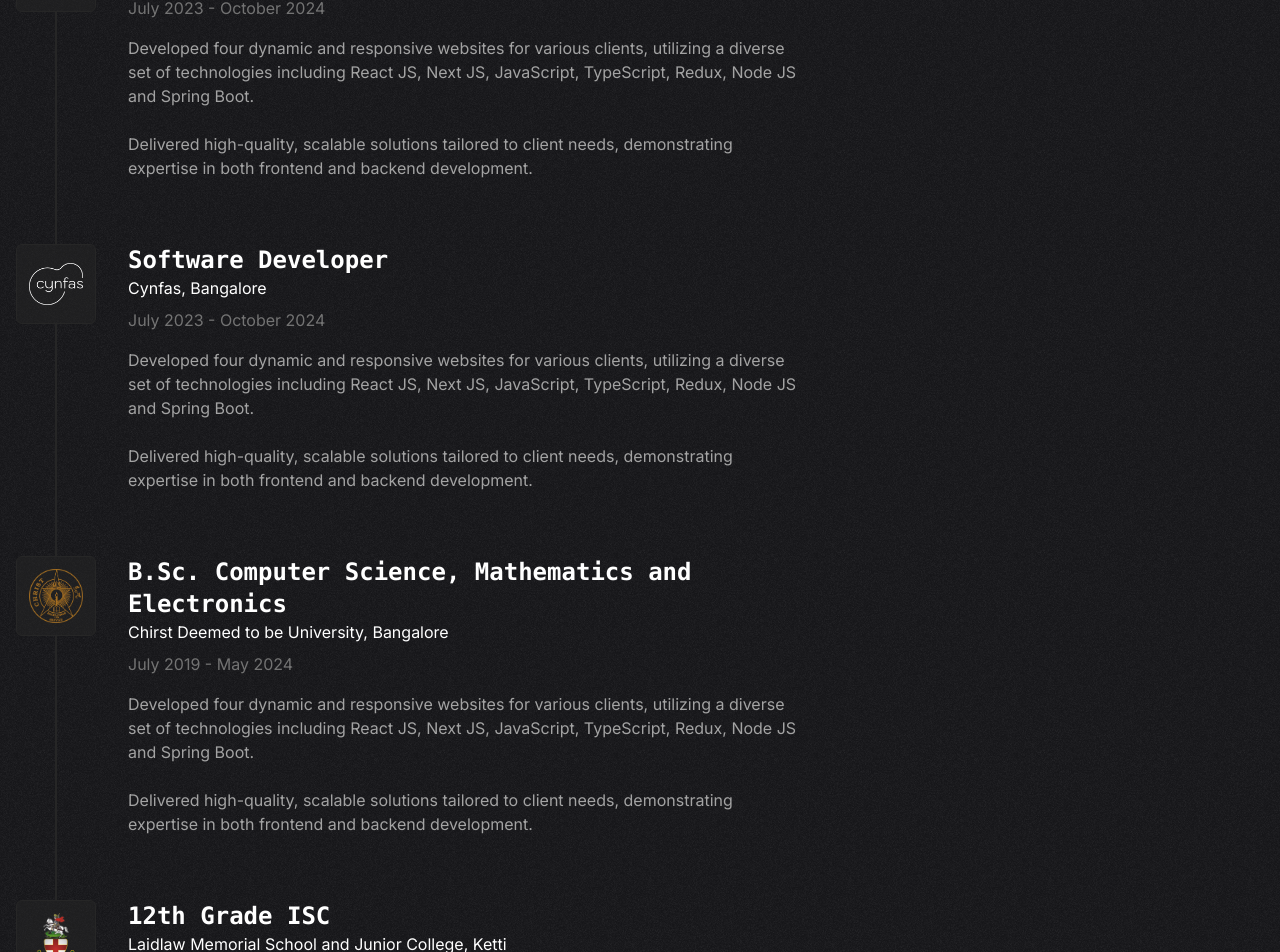
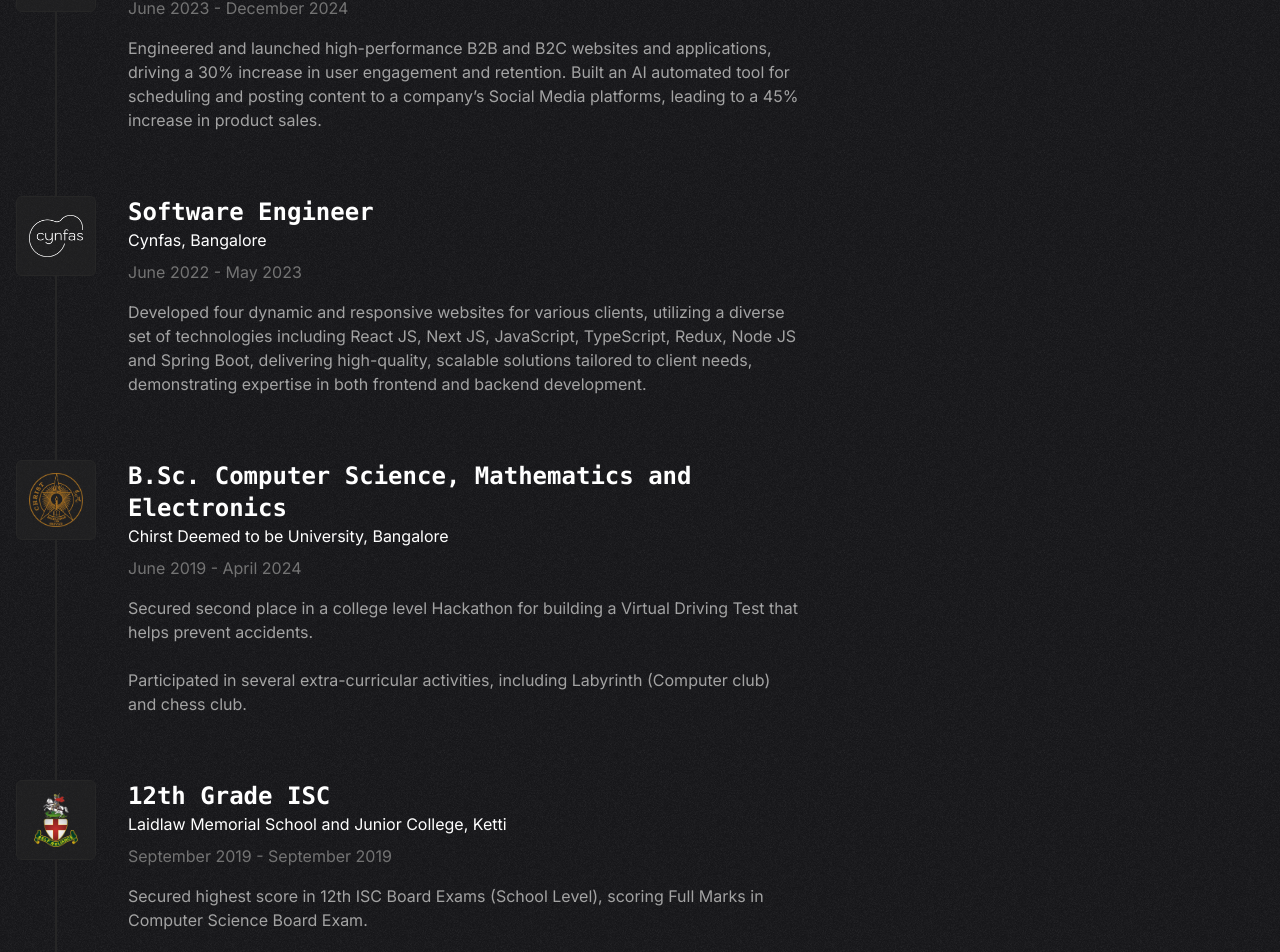
Before and after one commit to YaminNather/portfolio-website, a Next.js app: page / in a window 1280 px wide. Shown: the part 794-1746 px from the top of the page. Built offline with nearby package versions, Linux system fonts and the light colour scheme.

Commit message:
home page changes

```diff
--- a/src/app/(pages)/(home)/hero_section/external_link.ts
+++ /dev/null
@@ -1,13 +0,0 @@
-export class ExternalLink {
-  constructor(readonly name: string, readonly url: string) { }
-
-  static readonly github = new ExternalLink('Github', "https://github.com");
-  static readonly linkedin = new ExternalLink('Linkedin', "https://linkedin.com");
-  static readonly resume = new ExternalLink('Resume', "https://resume.com");
-
-  static readonly values: ExternalLink[] = [
-    ExternalLink.github,
-    ExternalLink.linkedin,
-    ExternalLink.resume,
-  ];
-}
--- /dev/null
+++ b/src/app/(pages)/(home)/hero_section/external_link.tsx
@@ -0,0 +1,16 @@
+import { ReactNode } from "react";
+import { FaFileAlt, FaGithub, FaLinkedin } from "react-icons/fa";
+
+export class ExternalLink {
+  constructor(readonly name: string, readonly url: string, readonly icon: (className?: string) => ReactNode) { }
+
+  static readonly github = new ExternalLink('Github', "https://github.com", (className) => <FaGithub key="github" className={className} />);
+  static readonly linkedin = new ExternalLink('Linkedin', "https://linkedin.com", (className) => <FaLinkedin key="linkedin" className={className} />);
+  static readonly resume = new ExternalLink('Resume', "https://resume.com", (className) => <FaFileAlt key="resume" className={className} />);
+
+  static readonly values: ExternalLink[] = [
+    ExternalLink.github,
+    ExternalLink.linkedin,
+    ExternalLink.resume,
+  ];
+}
--- a/src/app/(pages)/(home)/hero_section/hero_section.tsx
+++ b/src/app/(pages)/(home)/hero_section/hero_section.tsx
@@ -3,7 +3,6 @@
 import { ReactNode, useState } from "react";
 
 import { ExternalLink } from "./external_link";
-import { FaFileAlt, FaGithub, FaLinkedin } from "react-icons/fa";
 import { ExternalLinkLink } from "./components/external_link/external_link_link";
 import { AbstractAnimation } from "./components/abstract_animation/abstract_animation";
 import { useIsVisible } from "@/app/hooks/use_is_visible/use_is_visible";
@@ -37,7 +36,7 @@ export function HeroSection(): ReactNode {
 
         <div className="mt-8 inline-flex flex-wrap">
           {ExternalLink.values.map(
-            (element, index) => <ExternalLinkLink key={element.name} icon={externalLinkIcons.get(element)!} name={element.name} url={element.url} className={(index !== 0) ? 'ms-4' : undefined} />
+            (element, index) => <ExternalLinkLink key={element.name} icon={element.icon()} name={element.name} url={element.url} className={(index !== 0) ? 'ms-4' : undefined} />
           )}
         </div>
       </div>
@@ -49,9 +48,3 @@ export function HeroSection(): ReactNode {
     </section>
   );
 }
-
-export const externalLinkIcons: Map<ExternalLink, ReactNode> = new Map<ExternalLink, ReactNode>([
-  [ExternalLink.github, <FaGithub key="github"/>],
-  [ExternalLink.linkedin, <FaLinkedin key="linkedin" />],
-  [ExternalLink.resume, <FaFileAlt key="resume" />],
-]);
--- a/src/app/(pages)/(home)/work_experience_section/components/work_experience_item.tsx
+++ b/src/app/(pages)/(home)/work_experience_section/components/work_experience_item.tsx
@@ -33,10 +33,10 @@ export function WorkExperienceItem(props: WorkExperienceItemProps) {
           {props.role}
         </p>
 
-        <p className={`text-white animate-slide-in-y-initial ${(isVisible) ? "animate-slide-in-y" : ""}`}>{props.company}, {props.location}</p>
+				<p className={`text-white animate-slide-in-y-initial ${(isVisible) ? "animate-slide-in-y" : ""}`}>{props.company}, {props.location}</p>
 
         <p className={`mt-2 text-neutral-500 animate-slide-in-y-initial ${(isVisible) ? "animate-slide-in-y" : ""} animate-delay-100`}>
-          {props.timePeriod.toLocaleDateString("en-IN", {year: 'numeric', month: 'long'})}
+          {props.timePeriod.toLocaleDateString("en-IN", {year: 'numeric', month: 'long', timeZone: "Asia/Kolkata"})}
         </p>
 
         {props.description(`mt-4 animate-slide-in-y-initial ${(isVisible) ? "animate-slide-in-y" : ""} animate-delay-200`)}
--- a/src/app/(pages)/(home)/work_experience_section/work_experience.tsx
+++ b/src/app/(pages)/(home)/work_experience_section/work_experience.tsx
@@ -35,23 +35,16 @@ export class WorkExperience {
     static readonly freelance = new WorkExperience({
         company: "Freelance",
         icon: cynfasLogoImage,
-        role: "Software Developer",
+        role: "Software Engineer",
         location: "Bangalore",
-        timePeriod: new DateRange(new Date(2023, 6), new Date(2024, 9)),
+        timePeriod: new DateRange(new Date(2023, 6, 0), new Date(2024, 12, 0)),
         description: (className) => (
             <div className={className}>
                 <p>
-                    Developed four dynamic and responsive websites for various clients, utilizing a diverse set of technologies including React JS,
-                    Next JS, JavaScript, TypeScript, Redux, Node JS and Spring Boot.
-                </p>
-
-                <br />
-
-                <p>
-                    Delivered high-quality, scalable solutions tailored to client
-                    needs, demonstrating expertise in both frontend and backend development.
-                </p>
-
+									Engineered and launched high-performance B2B and B2C websites and applications, driving a 30% increase in user
+									engagement and retention. Built an AI automated tool for scheduling and posting content to a company’s Social
+									Media platforms, leading to a 45% increase in product sales.
+								</p>
             </div>
         )
     });
@@ -60,22 +53,15 @@ export class WorkExperience {
         company: "Cynfas",
         icon: cynfasLogoImage,
         location: "Bangalore",
-        role: "Software Developer",
-        timePeriod: new DateRange(new Date(2023, 6), new Date(2024, 9)),
+        role: "Software Engineer",
+        timePeriod: new DateRange(new Date(2022, 6, 0), new Date(2023, 5, 0)),
         description: (className) => (
             <div className={className}>
                 <p>
                     Developed four dynamic and responsive websites for various clients, utilizing a diverse set of technologies including React JS,
-                    Next JS, JavaScript, TypeScript, Redux, Node JS and Spring Boot.
-                </p>
-
-                <br />
-
-                <p>
-                    Delivered high-quality, scalable solutions tailored to client
+                    Next JS, JavaScript, TypeScript, Redux, Node JS and Spring Boot, delivering high-quality, scalable solutions tailored to client
                     needs, demonstrating expertise in both frontend and backend development.
                 </p>
-
             </div>
         )
     });
@@ -85,20 +71,14 @@ export class WorkExperience {
         icon: christUniversityLogoImage,
         location: "Bangalore",
         role: 'B.Sc. Computer Science, Mathematics and Electronics',
-        timePeriod: new DateRange(new Date(2019, 6), new Date(2024, 4)),
+        timePeriod: new DateRange(new Date(2019, 6, 0), new Date(2024, 4, 0)),
         description: (className) => (
             <div className={className}>
-                <p>
-                    Developed four dynamic and responsive websites for various clients, utilizing a diverse set of technologies including React JS,
-                    Next JS, JavaScript, TypeScript, Redux, Node JS and Spring Boot.
-                </p>
+                <p>Secured second place in a college level Hackathon for building a Virtual Driving Test that helps prevent accidents.</p>
 
                 <br />
 
-                <p>
-                    Delivered high-quality, scalable solutions tailored to client
-                    needs, demonstrating expertise in both frontend and backend development.
-                </p>
+                <p>Participated in several extra-curricular activities, including Labyrinth (Computer club) and chess club.</p>
 
             </div>
         )
@@ -109,21 +89,14 @@ export class WorkExperience {
         icon: laidlawMemorialSchoolLogoImage,
         location: "Ketti",
         role: '12th Grade ISC',
-        timePeriod: new DateRange(new Date(2019, 9), new Date(2019, 9)),
+        timePeriod: new DateRange(new Date(2019, 9, 0), new Date(2019, 9, 0)),
         description: (className) => (
             <div className={className}>
-                <p>
-                    Developed four dynamic and responsive websites for various clients, utilizing a diverse set of technologies including React JS,
-                    Next JS, JavaScript, TypeScript, Redux, Node JS and Spring Boot.
-                </p>
+							<p>Secured highest score in 12th ISC Board Exams (School Level), scoring Full Marks in Computer Science Board Exam.</p>
 
-                <br />
+							<br />
 
-                <p>
-                    Delivered high-quality, scalable solutions tailored to client
-                    needs, demonstrating expertise in both frontend and backend development.
-                </p>
-
+							<p>Editorial Prefect for the batch of 2018-2019.</p>
             </div>
         ),
     });
--- a/src/app/components/icon_button/icon_button/icon_button.tsx
+++ b/src/app/components/icon_button/icon_button/icon_button.tsx
@@ -1,13 +1,16 @@
 import { ButtonHTMLAttributes, DetailedHTMLProps, ReactNode } from "react";
 
 export interface IconButtonProps extends DetailedHTMLProps<ButtonHTMLAttributes<HTMLButtonElement>, HTMLButtonElement> {
-  readonly iconBuilder: (className: string) => ReactNode;
+  iconBuilder: (className: string) => ReactNode;
 }
 
 export function IconButton(props: IconButtonProps) {
+	var buttonProps: any = {...props};
+	delete buttonProps.iconBuilder;
+
   return (
     <button
-      {...{ ...props, iconBuilder: undefined }}
+			{...buttonProps}
       className={`flex size-8 rounded-md bg-neutral-800 bg-opacity-70 hover:outline outline-neutral-500 p-1 justify-center items-center transition:all ${props.className}`}
     >
       {props.iconBuilder("size-full")}
```
